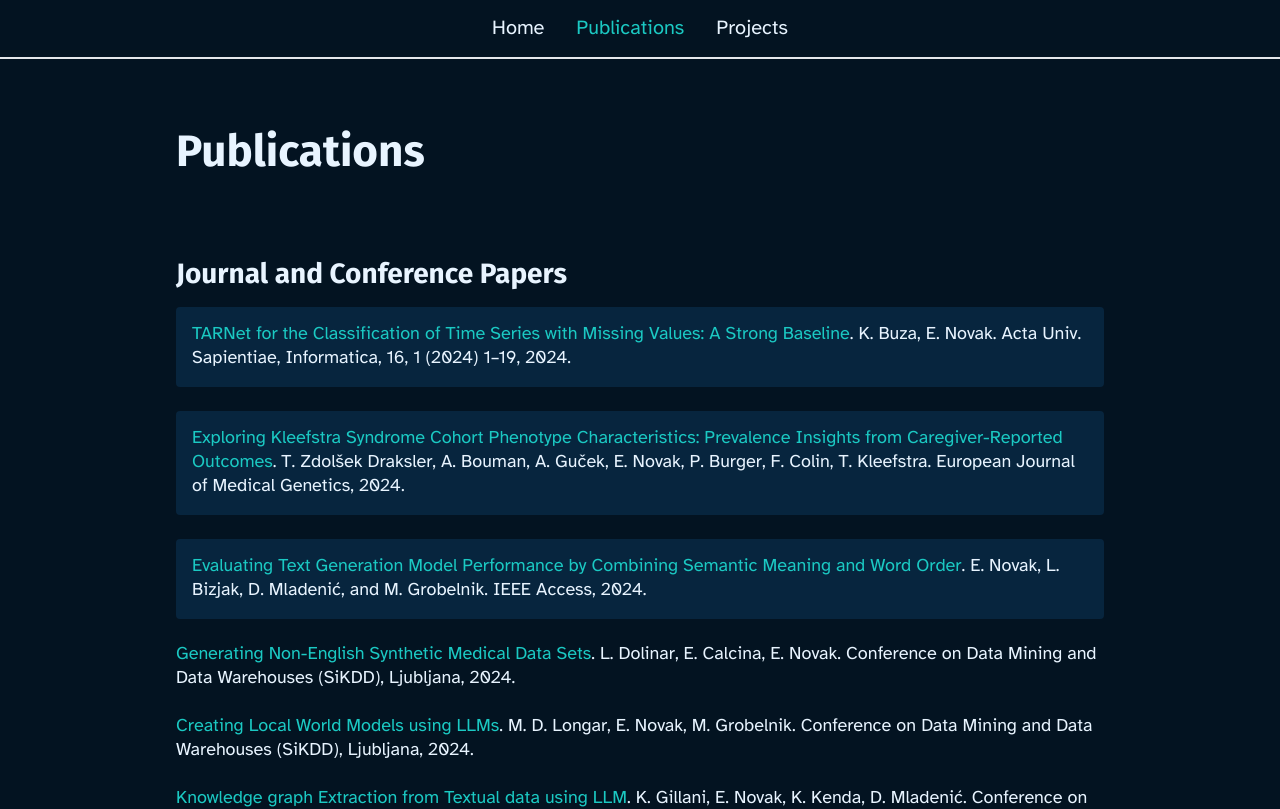
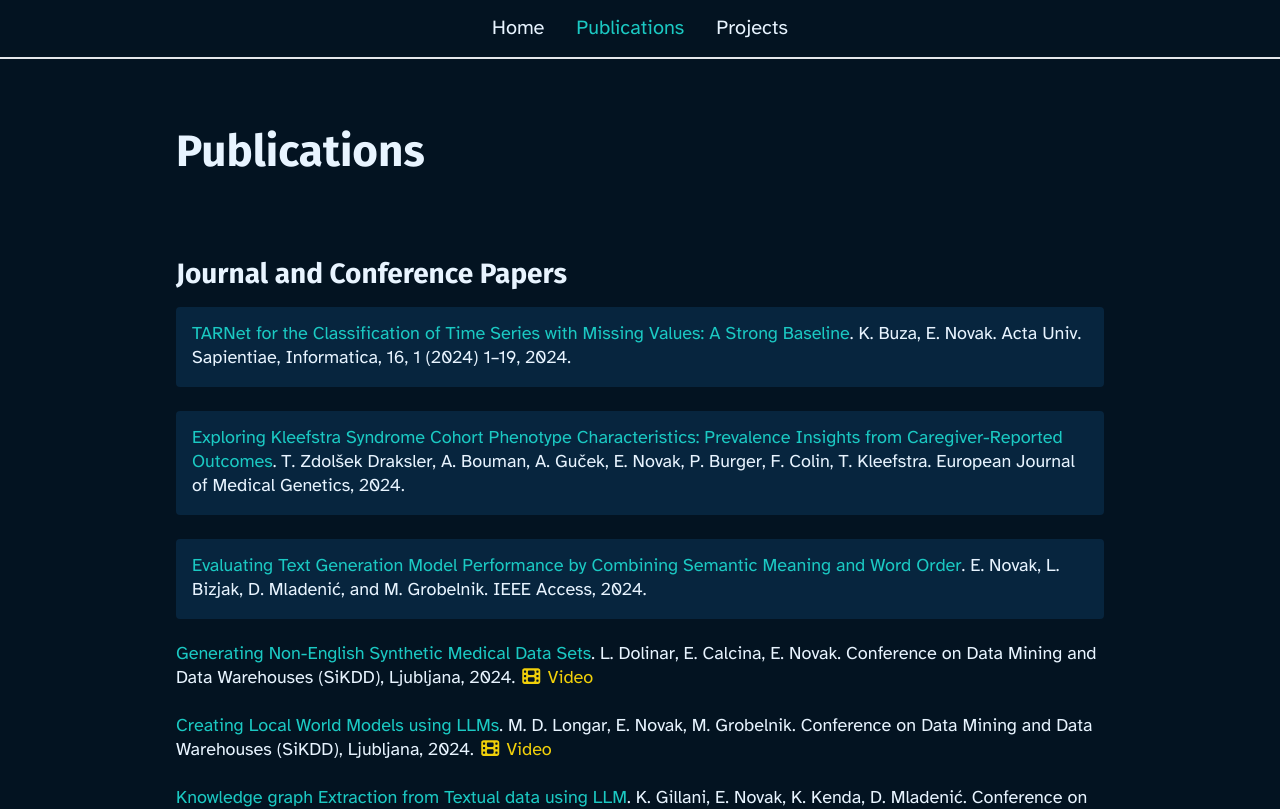
Before and after one commit to eriknovak/eriknovak.github.io, a Next.js app: page /publications in a window 1280 px wide. Shown: the top 809 px of the page. Built offline with nearby package versions, Linux system fonts and the light colour scheme.

Commit message:
Update conference_papers.ts

```diff
--- a/assets/publications/conference_papers.ts
+++ b/assets/publications/conference_papers.ts
@@ -6,7 +6,8 @@ const CONFERENCE_PAPERS = [
     reference: "Conference on Data Mining and Data Warehouses (SiKDD)",
     location: "Ljubljana",
     year: 2024,
-    presentation: null,
+    presentation:
+      "https://videolectures.net/videos/sikdd2024_ljubljana_dolinar_generating_non_english",
   },
   {
     authors: "M. D. Longar, E. Novak, M. Grobelnik",
@@ -15,7 +16,8 @@ const CONFERENCE_PAPERS = [
     reference: "Conference on Data Mining and Data Warehouses (SiKDD)",
     location: "Ljubljana",
     year: 2024,
-    presentation: null,
+    presentation:
+      "https://videolectures.net/videos/sikdd2024_ljubljana_longar_creating_local",
   },
   {
     authors: "K. Gillani, E. Novak, K. Kenda, D. Mladenić",
@@ -24,7 +26,8 @@ const CONFERENCE_PAPERS = [
     reference: "Conference on Data Mining and Data Warehouses (SiKDD)",
     location: "Ljubljana",
     year: 2024,
-    presentation: null,
+    presentation:
+      "https://videolectures.net/videos/sikdd2024_ljubljana_gillani_knowledge_graph",
   },
   {
     authors: "A. Mladenić Grobelnik, E. Novak, D. Mladenić, M. Grobelnik",
```
